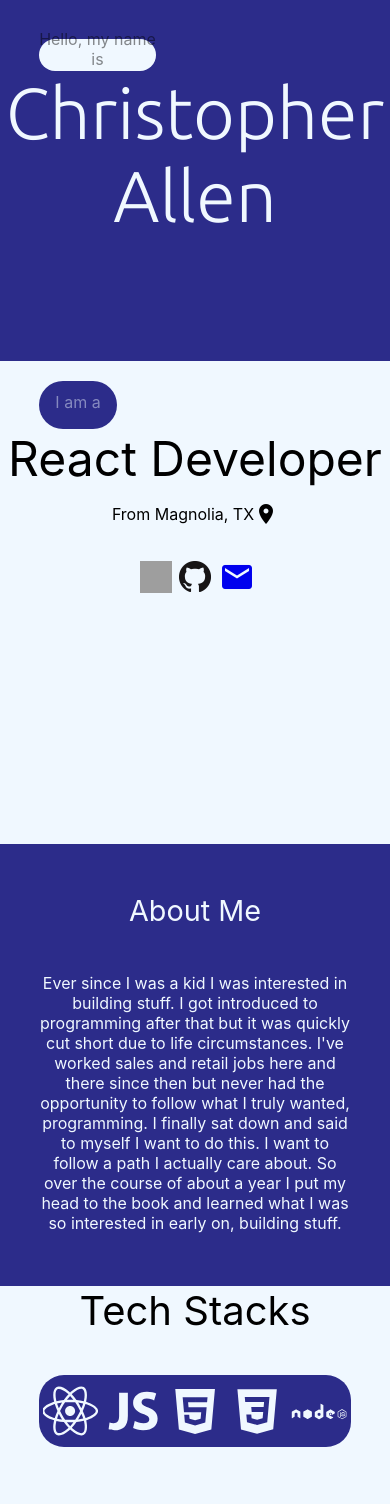
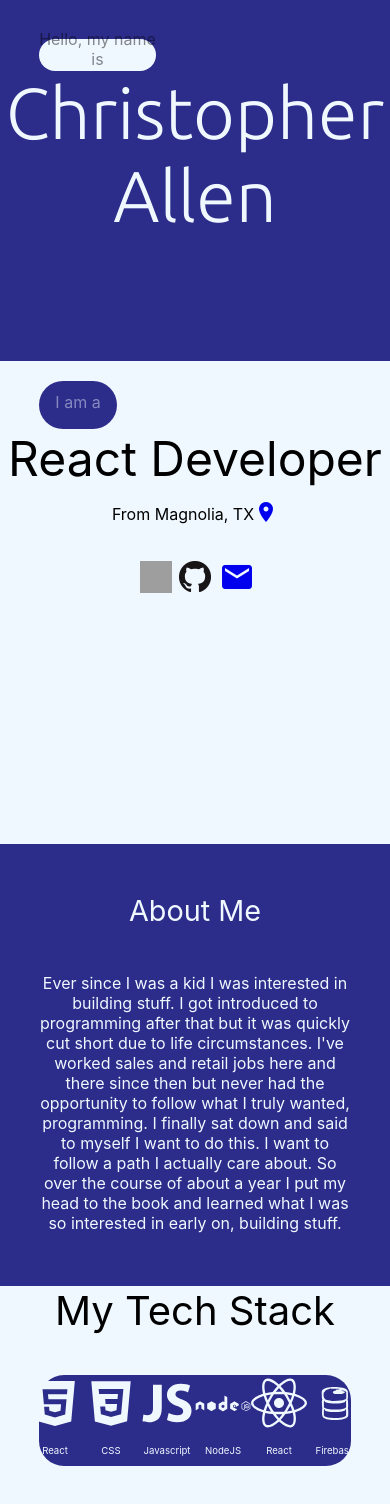
Before and after one commit to anthonyallen7777/allenca.com, a React (Create React App) app: page / in a window 390 px wide. Shown: the top 1504 px of the page. Built offline with nearby package versions, Linux system fonts and the light colour scheme; grey boxes are pictures that could not be loaded.

Commit message:
add location link and add titles to tech stack

```diff
--- a/src/components/SectionOne/SectionOne.js
+++ b/src/components/SectionOne/SectionOne.js
@@ -80,9 +80,13 @@ const SectionOne = () => {
                         <p className={classes.ReactTitle}>React Developer</p>
                         <div className={classes.Location}>
                             <p>From Magnolia, TX</p>
-                            <span
-                            className={[classes.LocationLogo, "material-icons"].join(' ')}
-                            >location_on</span>
+                            <a
+                            href="https://www.google.com/maps/place/Magnolia,+TX"
+                            target="_blank" rel="noreferrer noopener">
+                                <span
+                                className={[classes.LocationLogo, "material-icons"].join(' ')}
+                                >location_on</span>
+                            </a>
                         </div>
                         <div className={classes.SectionOneLinks}>
                             <a
--- a/src/components/SectionTwo/SectionTwo.js
+++ b/src/components/SectionTwo/SectionTwo.js
@@ -4,7 +4,7 @@ import classes from './SectionTwo.module.css';
 //Logos
 import {FaReact} from 'react-icons/fa';
 import {IoLogoJavascript} from 'react-icons/io'
-import {DiHtml5, DiCss3, DiNodejs} from 'react-icons/di';
+import {DiHtml5, DiCss3, DiNodejs, DiFirebase} from 'react-icons/di';
 
 const SectionTwo = () => {
     return (
@@ -19,14 +19,33 @@ const SectionTwo = () => {
             </div>
             <div className={classes.TechStackContainer}>
                 <div className={classes.TechStackTitle}>
-                    <p>Tech Stacks</p>
+                    <p>My Tech Stack</p>
                 </div>
                 <div className={classes.TechStackIcons}>
-                    <FaReact className={classes.Icon} />
-                    <IoLogoJavascript className={classes.Icon}  />
-                    <DiHtml5 className={classes.Icon}  />
-                    <DiCss3 className={classes.Icon}  />
-                    <DiNodejs className={classes.Icon}  />
+                    <div className={classes.IndividualStack}>
+                        <DiHtml5 className={classes.Icon}  />
+                        <p>React</p>
+                    </div>
+                    <div className={classes.IndividualStack}>
+                        <DiCss3 className={classes.Icon}  />
+                        <p>CSS</p>
+                    </div>
+                    <div className={classes.IndividualStack}>
+                        <IoLogoJavascript className={classes.Icon}  />
+                        <p>Javascript</p>
+                    </div>
+                    <div className={classes.IndividualStack}>
+                        <DiNodejs className={classes.Icon}  />
+                        <p>NodeJS</p>
+                    </div>
+                    <div className={classes.IndividualStack}>
+                        <FaReact className={classes.Icon} />
+                        <p>React</p>
+                    </div>
+                    <div className={classes.IndividualStack}>
+                        <DiFirebase className={classes.Icon}  />
+                        <p>Firebase</p>
+                    </div>
                 </div>
             </div>
         </div>
--- a/src/components/SectionTwo/SectionTwo.module.css
+++ b/src/components/SectionTwo/SectionTwo.module.css
@@ -25,6 +25,15 @@
     margin-top: 0;
 }
 
+.IndividualStack  {
+    padding-right: 5%;
+}
+
+.IndividualStack p {
+    font-size: 1.5rem;
+    margin-top: 0;
+}
+
 .TechStackIcons {
     display: flex;
     justify-content: center;
@@ -34,11 +43,6 @@
     border-radius: 25px;
     width: 80%;
     color: aliceblue;
-    padding: 2% 0;
-}
-
-.Icon {
-    padding: 0 1%;
 }
 
 .AboutMe {
@@ -67,6 +71,9 @@
     .TechStackTitle {
         font-size: 3.2rem;
     }
+    .IndividualStack p {
+        font-size: 1.2rem;
+    }
     .TechStackIcons {
         font-size: 4.8rem;
     }
@@ -78,6 +85,12 @@
 @media (max-width: 800px) {
     .TechStackTitle {
         font-size: 3rem;
+    }
+    .IndividualStack  {
+        padding-right: 2%;
+    }
+    .IndividualStack p {
+        font-size: 1rem;
     }
     .TechStackIcons {
         font-size: 4rem;
@@ -91,6 +104,12 @@
     .TechStackTitle {
         font-size: 2.8rem;
     }
+    .IndividualStack  {
+        padding-right: 0;
+    }
+    .IndividualStack p {
+        font-size: 0.8rem;
+    }
     .TechStackIcons {
         font-size: 3.8rem;
     }
@@ -103,6 +122,9 @@
     .TechStackTitle {
         font-size: 2.5rem;
     }
+    .IndividualStack p {
+        font-size: 0.6rem;
+    }
     .TechStackIcons {
         font-size: 3.5rem;
     }
```
